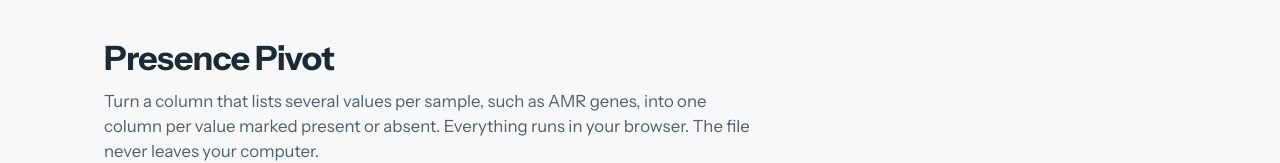
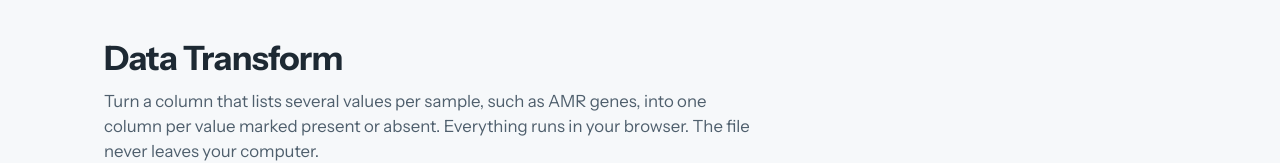
Before and after one commit to theiagen/data-transform, a Svelte app: page / in a window 1280 px wide. Shown: the top 163 px of the page. Built offline with nearby package versions, Linux system fonts and the light colour scheme.

Commit message:
feat: rename app to Data Transform

```diff
--- a/index.html
+++ b/index.html
@@ -5,7 +5,7 @@
     <link rel="icon" type="image/svg+xml" href="/favicon.svg" />
     <meta name="viewport" content="width=device-width, initial-scale=1.0" />
     <meta name="description" content="Turn a multi-value column into presence/absence columns. Runs entirely in your browser; files never leave your computer." />
-    <title>Presence Pivot</title>
+    <title>Data Transform</title>
   </head>
   <body>
     <div id="app"></div>
--- a/package.json
+++ b/package.json
@@ -1,5 +1,5 @@
 {
-  "name": "pivot-presence",
+  "name": "data-transform",
   "private": true,
   "version": "0.0.0",
   "type": "module",
--- a/src/App.svelte
+++ b/src/App.svelte
@@ -75,7 +75,7 @@
 
 <main>
   <header>
-    <h1>Presence Pivot</h1>
+    <h1>Data Transform</h1>
     <p class="tagline">
       Turn a column that lists several values per sample, such as AMR genes, into one column per value marked present or absent.
       Everything runs in your browser. The file never leaves your computer.
```
Also changed, not shown: 2 other files (tests, documents, lock files or other folders).
